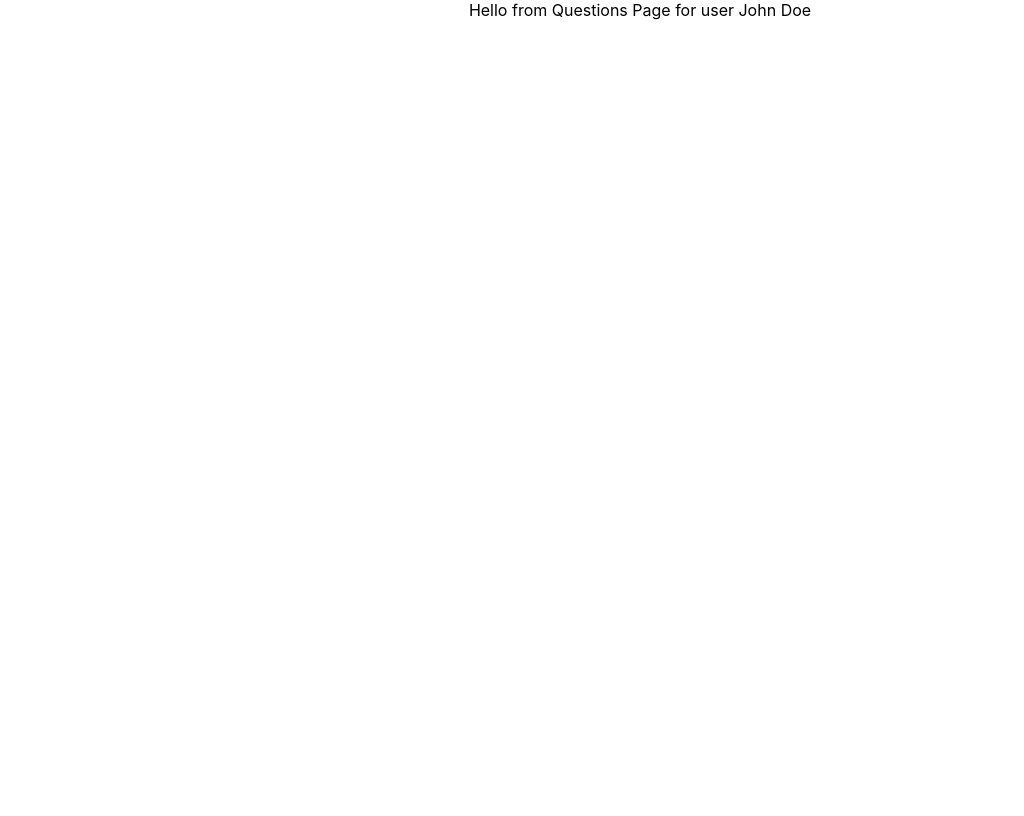
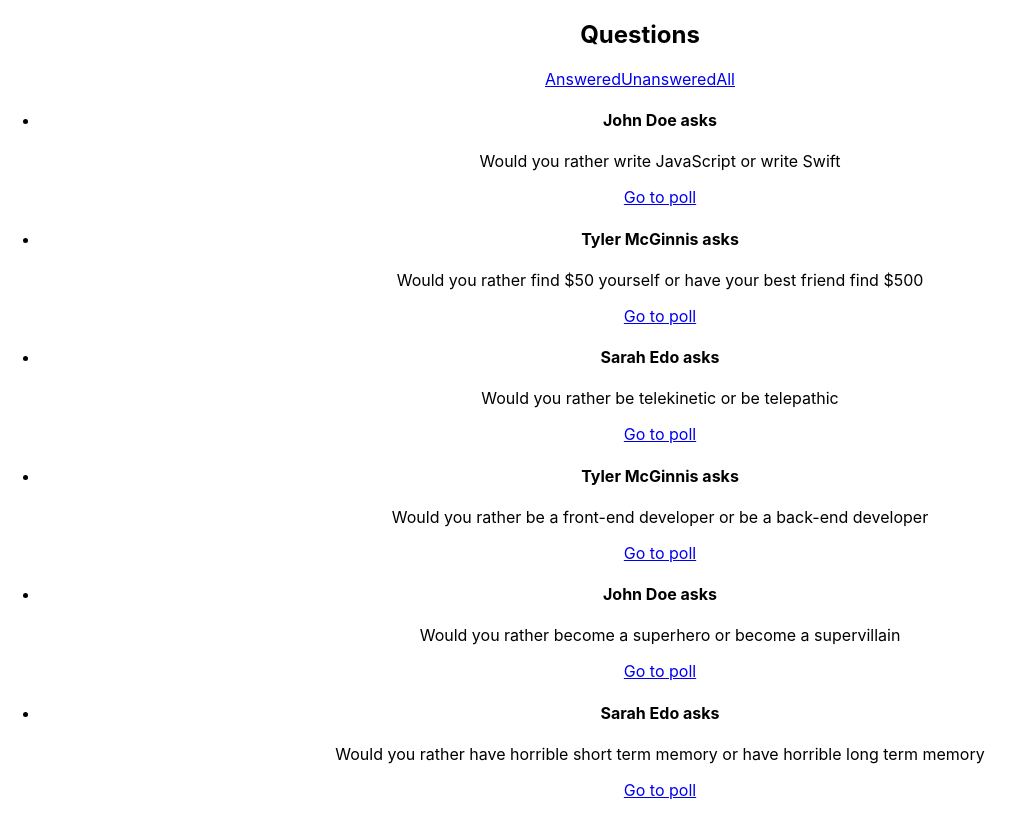
Before and after one commit to m-ahmedy/would-you-rather, a React (Create React App) app: page /questions in a window 1280 px wide. Shown: the whole page, without its empty margins (0-1024 px from the left). Built offline with nearby package versions, Linux system fonts and the light colour scheme.

Commit message:
Added state to routes

```diff
--- a/src/App.js
+++ b/src/App.js
@@ -15,7 +15,7 @@ function App(props) {
     <div className="App">
       <Switch>
         <Route exact path='/' component={Home}/>
-        <Route path='/leaderboard' component={Leaderboard} />
+        <PrivateRoute path='/leaderboard' component={Leaderboard} />
         <PrivateRoute path='/questions/add' component={AddQuestion} />
         <PrivateRoute path='/questions/:id' component={QuestionDetails} />
         <PrivateRoute path='/questions' component={Questions} />
--- a/src/routes/Home.js
+++ b/src/routes/Home.js
@@ -1,9 +1,41 @@
 import React from 'react'
+import { connect } from 'react-redux'
+import { Redirect } from 'react-router'
+import Questions from './Questions'
 
-export default function Home() {
-    return (
-        <div>
-            Hello from Home Page
+function Home(props) {
+    const { isUserSelected, users } = props
+
+    let ui = null
+    if (!isUserSelected) {
+        ui = <div>
+            <h2>Select a user</h2>
+            <ul>
+                {users.map(user => (
+                    <li key={user.id}>
+                        <p>{user.name}</p>
+                        <button>Select this user</button>
+                    </li>
+                ))}
+            </ul>
         </div>
-    )
+    } else {
+        ui = <Redirect to={Questions}/>
+    }
+    return ui
 }
+
+const mapStateToProps = ({ users, currentUser, questions }) => {
+    const isUserSelected = currentUser !== '' && Object.keys(users).includes(currentUser)
+
+    return {
+        isUserSelected,
+        users: Object.keys(users).map(userId => ({
+            name: users[userId].name,
+            id: users[userId].id,
+            avatarURL: users[userId].avatarURL
+        }))
+    }
+}
+
+export default connect(mapStateToProps)(Home)
--- a/src/routes/Leaderboard.js
+++ b/src/routes/Leaderboard.js
@@ -1,9 +1,49 @@
 import React from 'react'
+import { connect } from 'react-redux'
 
-export default function Leaderboard() {
+function Leaderboard(props) {
+    const { leaderboard } = props
+
     return (
         <div>
-            Hello from Leaderboard Page
+            <h2>Leaderboard</h2>
+            <div>
+                <ol>
+                    {leaderboard.map(item => (
+                        <li key={item.id}>
+                            <p>{item.name}</p>
+                            <p>Score: {item.score}</p>
+                        </li>
+                    ))}
+                </ol>
+            </div>
         </div>
     )
 }
+
+const mapStateToProps = ({ users, questions, currentUser }) => {
+    const leaderboard = Object.keys(users).map(userId => {
+        const name = users[userId].name
+        const id = users[userId].id
+        const avatarURL = users[userId].avatarURL
+
+        const answers = Object.keys(users[userId].answers).length
+        const questions = users[userId].questions.length
+        const score = answers + questions
+
+        return { name, id, avatarURL, score }
+    }).sort((a, b) => b.score - a.score)
+
+    const userInfo = {
+        id: currentUser,
+        name: users[currentUser].name,
+        avatarURL: users[currentUser].avatarURL
+    }
+
+    return {
+        leaderboard,
+        userInfo
+    }
+}
+
+export default connect(mapStateToProps)(Leaderboard)
--- a/src/routes/QuestionDetails.js
+++ b/src/routes/QuestionDetails.js
@@ -2,32 +2,100 @@ import React from 'react'
 import { connect } from 'react-redux'
 
 function QuestionDetails(props) {
-    const { user, match, questionIds, questions } = props
+    const { isPresent, userInfo, question } = props
 
     let ui = null
-    if (questionIds.find(id => id === match.params.id)) {
-        ui = <div>
-            <p>{questions[match.params.id].optionOne.text}</p>
-            <p>{questions[match.params.id].optionTwo.text}</p>
-        </div>
+    if (isPresent) {
+        ui = (
+            <div>
+                <h4>{question.author.name} asks</h4>
+                <p>
+                    Would you rather {' '}
+                    <button
+                        disabled={false}
+                        onClick={e => console.log('Selected: ', question.optionOne.text)}
+                    >
+                        {question.optionOne.text}</button>
+                    {' '}or{' '}
+                    <button
+                        disabled={false}
+                        onClick={e => console.log('Selected: ', question.optionTwo.text)}
+                    >
+                        {question.optionTwo.text}</button>
+                </p>
+            </div>
+        )
     } else {
-        ui = <div>Not found</div>
+        ui = <div>Question not found</div>
     }
 
     return (
         <div>
-            Hello from QuestionDetails Page for user {user.name}
+            Hello from QuestionDetails Page for user {userInfo.name}
             {'\n'}
-            Question ID: {match.params.id}
             {ui}
         </div>
     )
 }
 
-const mapStateToProps = state => ({
-    user: state.users[state.currentUser],
-    questionIds: Object.keys(state.questions),
-    questions: state.questions
-})
+const mapStateToProps = ({ users, questions, currentUser }, { match: { params } }) => {
+    const userInfo = {
+        id: currentUser,
+        name: users[currentUser].name,
+        avatarURL: users[currentUser].avatarURL
+    }
 
+    const questionId = params.id
+
+    const question = {
+        id: '',
+        optionOne: { text: '' },
+        optionTwo: { text: '' },
+        answerState: 0,
+        answerStatitistics: {
+            optionOne: 0,
+            optionTwo: 0
+        },
+        author: {
+            name: '',
+            avatarURL: '',
+            id: ''
+        }
+    }
+
+    const isPresent = Object.keys(questions).includes(questionId)
+
+    if (isPresent) {
+        const questionItem = questions[questionId]
+        question.id = questionId
+        question.optionOne.text = questionItem.optionOne.text
+        question.optionTwo.text = questionItem.optionTwo.text
+
+        switch (users[currentUser].answers[questionId]) {
+            case 'optionOne':
+                question.answerState = 1
+                break;
+            case 'optionTwo':
+                question.answerState = 2
+                break;
+            default:
+                question.answerState = 0
+        }
+
+        const optionOneAnswers = questions[questionId].optionOne.votes.length
+        const optionTwoAnswers = questions[questionId].optionTwo.votes.length
+        const total = optionOneAnswers + optionTwoAnswers
+
+        question.answerStatitistics.optionOne = (100 * optionOneAnswers / total).toFixed(2);
+        question.answerStatitistics.optionTwo = (100 * optionTwoAnswers / total).toFixed(2);
+
+        question.author.id = users[questions[questionId].author].id
+        question.author.name = users[questions[questionId].author].name
+        question.author.avatarURL = users[questions[questionId].author].avatarURL
+
+    }
+
+
+    return { userInfo, question, isPresent }
+}
 export default connect(mapStateToProps)(QuestionDetails)
--- a/src/routes/Questions.js
+++ b/src/routes/Questions.js
@@ -1,17 +1,74 @@
 import React from 'react'
 import { connect } from 'react-redux'
+import { Link, NavLink } from 'react-router-dom'
 
 function Questions(props) {
-    const { user } = props
+    const { userInfo, questions } = props
+
     return (
         <div>
-            Hello from Questions Page for user {user.name}
+            <h2>Questions</h2>
+            <div>
+                <NavLink to='/questions?filter=answered'>Answered</NavLink>
+                <NavLink to='/questions?filter=unanswered'>Unanswered</NavLink>
+                <NavLink to='/questions?filter=all'>All</NavLink>
+            </div>
+            <div>
+                <ul>
+                    {questions.map(question => (
+                        <li key={question.id}>
+                            <h4>{question.author.name} asks</h4>
+                            <p>
+                                Would you rather {' '}
+                                <span>{question.optionOne.text}</span>
+                                {' '}or{' '}
+                                <span>{question.optionTwo.text}</span>
+                            </p>
+                            <Link to={`/questions/${question.id}`}>
+                                Go to poll
+                            </Link>
+                        </li>
+                    ))}
+                </ul>
+            </div>
         </div>
     )
 }
 
-const mapStateToProps = state => ({
-    user: state.users[state.currentUser]
-})
+const mapStateToProps = ({ users, questions, currentUser }, { location }) => {
+    const filter = new URLSearchParams(location.search).get('filter')
+    console.log('filter: ', filter)
+
+    const questionList = Object.keys(questions).filter(questionId => {
+        if (filter === 'answered') {
+            return Object.keys(users[currentUser].answers).includes(questionId)
+        }
+        if (filter === 'unanswered') {
+            return !Object.keys(users[currentUser].answers).includes(questionId)
+        }
+        return true
+    })
+        .map(questionId => {
+            const id = questionId
+            const optionOne = { text: questions[questionId].optionOne.text }
+            const optionTwo = { text: questions[questionId].optionTwo.text }
+            const timestamp = questions[questionId].timestamp
+
+            const author = {}
+            author.name = users[questions[questionId].author].name
+            author.avatarURL = users[questions[questionId].author].avatarURL
+
+            return { id, optionOne, optionTwo, timestamp, author }
+        })
+        .sort((a, b) => b.timestamp - a.timestamp)
+
+    const userInfo = {
+        id: currentUser,
+        name: users[currentUser].name,
+        avatarURL: users[currentUser].avatarURL
+    }
+
+    return { questions: questionList, userInfo }
+}
 
 export default connect(mapStateToProps)(Questions)
```
